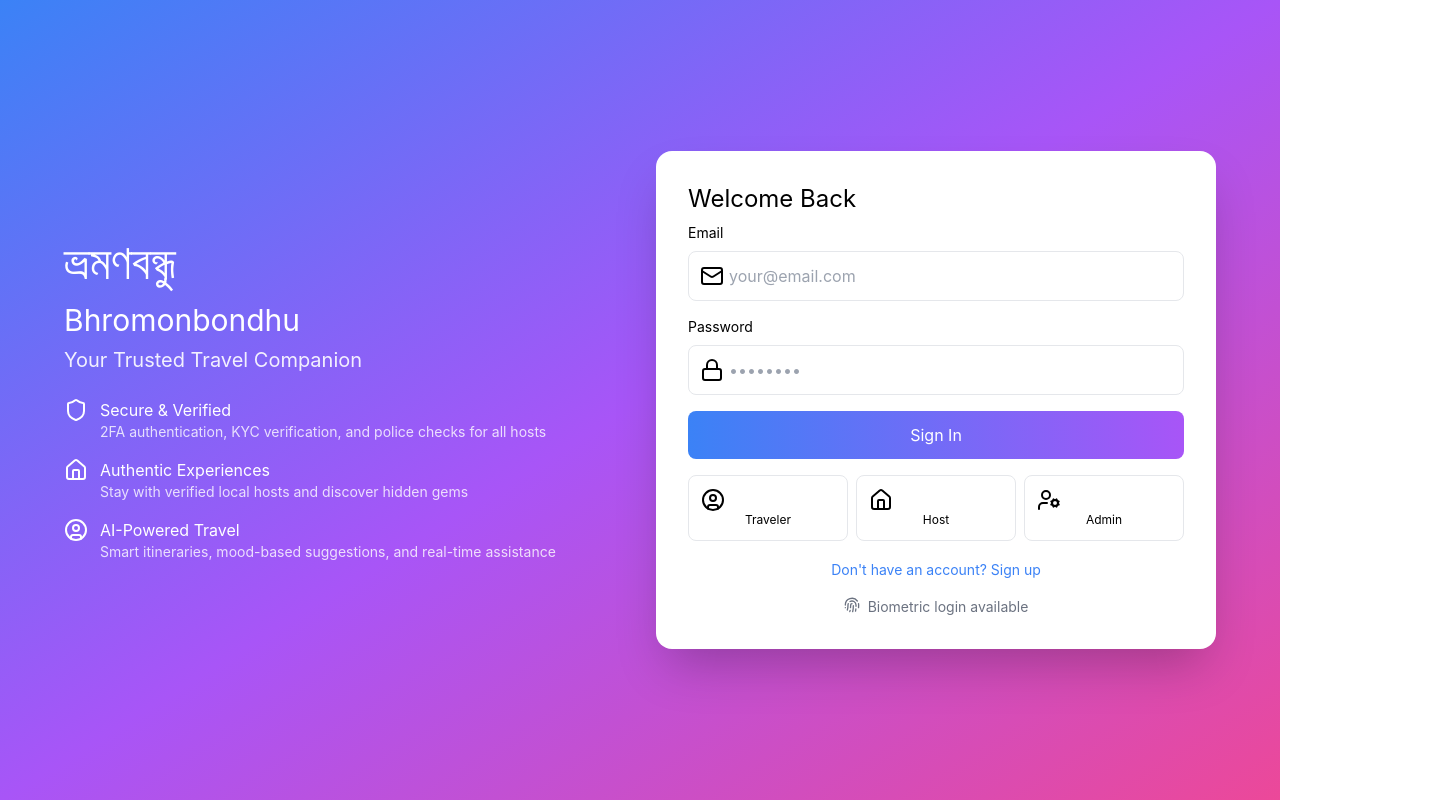
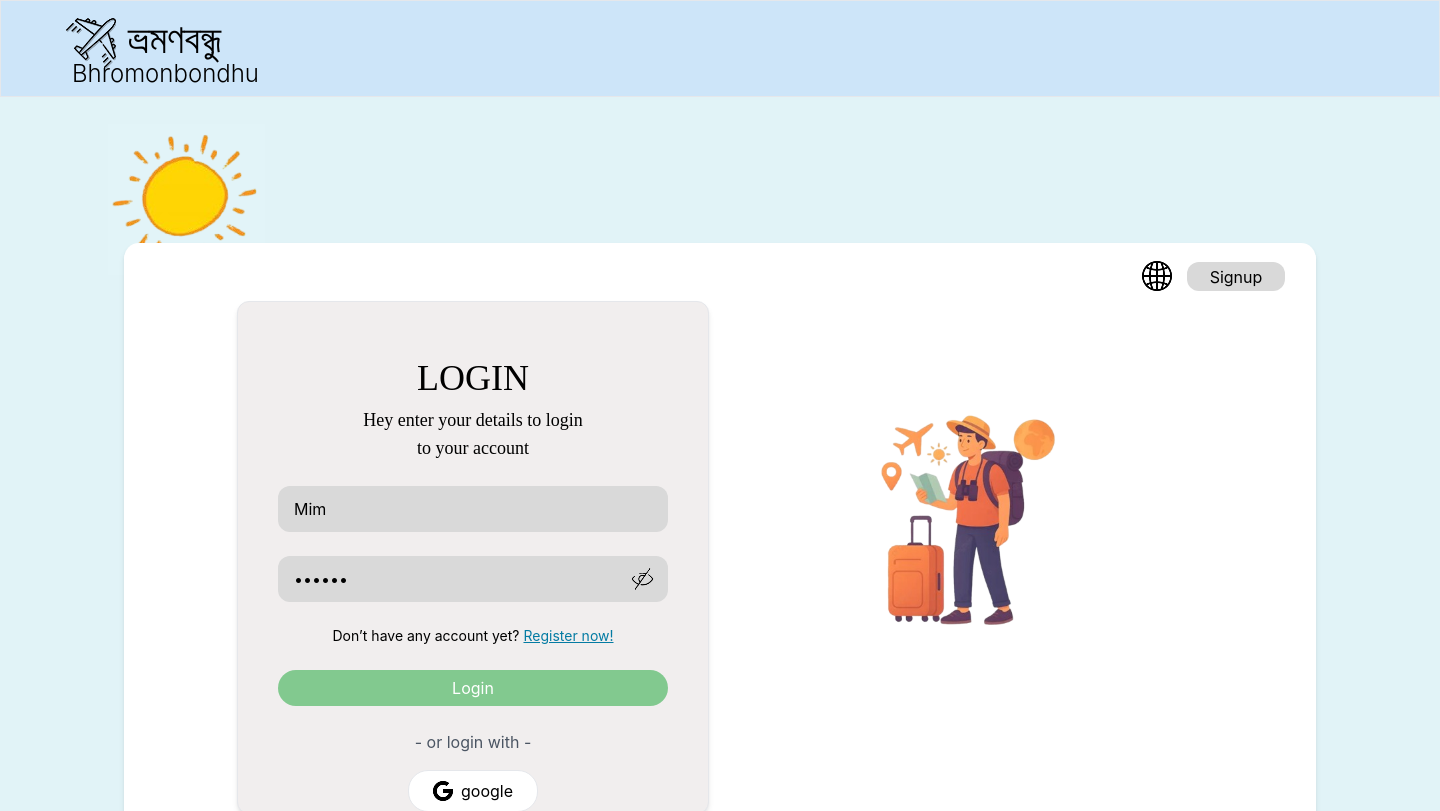
Before and after one commit to MariaSultana1/Bhromonbondhu, a React (Create React App) app in the folder sm-auth/: page /AdminPage in a window 1280 px wide. Shown: the top 811 px of the page, 1440 px wide, since content can reach past the window. Built offline with nearby package versions, Linux system fonts and the light colour scheme.

Commit message:
connection Authpage with Userpage

```diff
--- a/sm-auth/src/App.js
+++ b/sm-auth/src/App.js
@@ -1,27 +1,57 @@
-// import React from 'react';
-// import { BrowserRouter as Router, Routes, Route } from 'react-router-dom';
-// import HomePage from './components/HomePage';
-// import LoginPage from './components/Login';
-// import RegisterPage from './components/Register';
 
-
+// import { useState, useEffect } from 'react';
+// import TravelerDashboard from './components/TravelerDashboard';
+// import AuthPage from './components/AuthPage';
+// import HostDashboard from './components/HostDashboard';
+// import { AdminDashboard } from './components/AdminDashboard';
 
 // function App() {
+//   const [currentUser, setCurrentUser] = useState(null);
+//   const [isAuthenticated, setIsAuthenticated] = useState(false);
+
+//   useEffect(() => {
+
+//     const storedUser = localStorage.getItem('bhromonbondhu_user');
+//     if (storedUser) {
+//       const user = JSON.parse(storedUser);
+//       setCurrentUser(user);
+//       setIsAuthenticated(true);
+//     }
+//   }, []);
+
+//   const handleLogin = (user) => {
+//     setCurrentUser(user);
+//     setIsAuthenticated(true);
+//     localStorage.setItem('bhromonbondhu_user', JSON.stringify(user));
+//   };
+
+//   const handleLogout = () => {
+//     setCurrentUser(null);
+//     setIsAuthenticated(false);
+//     localStorage.removeItem('bhromonbondhu_user');
+//   };
+
+//   if (!isAuthenticated || !currentUser) {
+//     return <AuthPage onLogin={handleLogin} />;
+//   }
+
 //   return (
-//     <Router>
-//       <Routes>
-//         <Route path="/" element={<HomePage />} />
-//         <Route path="/login" element={<LoginPage />} />
-//         <Route path="/register" element={<RegisterPage />} />
-//         <Route path="/signup" element={<RegisterPage />} />
-
-//         {/* Alternative: Use AuthPages for both login/signup */}
-
-//       </Routes>
-//     </Router>
+//     <div className="min-h-screen bg-gray-50">
+//       {currentUser.type === 'traveler' && (
+//         <TravelerDashboard user={currentUser} onLogout={handleLogout} />
+//       )}
+//       {currentUser.type === 'host' && (
+//         <HostDashboard user={currentUser} onLogout={handleLogout} />
+//       )}
+//       {currentUser.type === 'admin' && (
+//         <AdminDashboard user={currentUser} onLogout={handleLogout} />
+//       )}
+//     </div>
 //   );
 // }
+
 // export default App;
+
 
 
 
@@ -36,7 +66,6 @@ function App() {
   const [isAuthenticated, setIsAuthenticated] = useState(false);
 
   useEffect(() => {
-
     const storedUser = localStorage.getItem('bhromonbondhu_user');
     if (storedUser) {
       const user = JSON.parse(storedUser);
@@ -57,9 +86,56 @@ function App() {
     localStorage.removeItem('bhromonbondhu_user');
   };
 
+
+  const handleDemoLogin = (type) => {
+    let user;
+    switch (type) {
+      case "traveler":
+        user = { type: "traveler", name: "Demo Traveler" };
+        break;
+      case "host":
+        user = { type: "host", name: "Demo Host" };
+        break;
+      case "admin":
+        user = { type: "admin", name: "Demo Admin" };
+        break;
+      default:
+        return;
+    }
+    handleLogin(user);
+  };
+
+  const demoButtons = [
+    { id: "traveler", label: "TravelerDashboard", top: "900px" },
+    { id: "host", label: "HostDashboard", top: "950px" },
+    { id: "admin", label: "AdminDashboard", top: "1000px" },
+  ];
+
+
   if (!isAuthenticated || !currentUser) {
-    return <AuthPage onLogin={handleLogin} />;
+    return (
+      <div className="relative min-h-screen bg-gray-50">
+        <AuthPage onLogin={handleLogin} />
+
+        <div
+  className="flex flex-col gap-4"
+  style={{ marginTop: "120px", marginLeft: "50px" }}
+>
+          {demoButtons.map((btn) => (
+            <button
+              key={btn.id}
+              onClick={() => handleDemoLogin(btn.id)}
+              className="bg-blue-500 text-white px-4 py-2 rounded hover:bg-blue-600"
+              style={{ top: btn.top, position: "absolute" }}
+            >
+              {btn.label}
+            </button>
+          ))}
+        </div>
+      </div>
+    );
   }
+
 
   return (
     <div className="min-h-screen bg-gray-50">
--- a/sm-auth/src/App.jsx
+++ b/sm-auth/src/App.jsx
@@ -30,11 +30,11 @@
 
 
 import { useState, useEffect } from 'react';
-//import { AuthPage } from './components/AuthPage';
+import { AuthPage } from './components/Login';
 import { TravelerDashboard } from './components/TravelerDashboard';
 import { HostDashboard } from './components/HostDashboard';
 import { AdminDashboard } from './components/AdminDashboard';
-import {Auth} from './components/Auth';
+
 
 function App() {
   const [currentUser, setCurrentUser] = useState(null);
@@ -63,7 +63,7 @@ function App() {
   };
 
   if (!isAuthenticated || !currentUser) {
-    return <Auth onLogin={handleLogin} />;
+    return <Login onLogin={handleLogin} />;
   }
 
   return (
--- a/sm-auth/src/components/AdminDashboard.jsx
+++ b/sm-auth/src/components/AdminDashboard.jsx
@@ -268,3 +268,4 @@ export function AdminDashboard({ user, onLogout }) {
     </div>
   );
 }
+export default AdminDashboard;
--- a/sm-auth/src/components/AuthPage.jsx
+++ b/sm-auth/src/components/AuthPage.jsx
@@ -1,253 +1,39 @@
-import { useState } from "react";
-import {
-  Mail,
-  Lock,
-  Phone,
-  Fingerprint,
-  Shield,
-  UserCircle,
-  Home,
-  UserCog,
-} from "lucide-react";
+import React, { useState } from "react";
+import Login from "./Login";
+import SignUpAs from "./SignUpas";
+import Register from "./Register";
 
-export default function AuthPage({ onLogin }) {
-  const [isLogin, setIsLogin] = useState(true);
-  const [email, setEmail] = useState("");
-  const [password, setPassword] = useState("");
-  const [phone, setPhone] = useState("");
-  const [name, setName] = useState("");
-  const [userType, setUserType] = useState("traveler");
-  const [use2FA, setUse2FA] = useState(false);
-  const [otpSent, setOtpSent] = useState(false);
-  const [otp, setOtp] = useState("");
+const AuthPage = () => {
+  const [page, setPage] = useState("login");
+  const [userType, setUserType] = useState(null);
 
-  const handleSubmit = (e) => {
-    e.preventDefault();
+  if (page === "login") {
+    return <Login goSignupAs={() => setPage("signupas")} />;
+  }
 
-    if (!isLogin && !otpSent) {
-      setOtpSent(true);
-      return;
-    }
-
-    const user = {
-      id: Math.random().toString(36).substr(2, 9),
-      name: name || "Demo User",
-      email,
-      type: userType,
-      verified: true,
-      kycCompleted: true,
-      avatar: `https://api.dicebear.com/7.x/avataaars/svg?seed=${email}`,
-    };
-
-    onLogin(user);
-  };
-
-  const handleQuickLogin = (type) => {
-    const users = {
-      traveler: {
-        id: "traveler-1",
-        name: "Riya Rahman",
-        email: "riya@example.com",
-        type: "traveler",
-        verified: true,
-        kycCompleted: true,
-        avatar: "https://api.dicebear.com/7.x/avataaars/svg?seed=riya",
-      },
-      host: {
-        id: "host-1",
-        name: "Karim Ahmed",
-        email: "karim@example.com",
-        type: "host",
-        verified: true,
-        avatar: "https://api.dicebear.com/7.x/avataaars/svg?seed=karim",
-      },
-      admin: {
-        id: "admin-1",
-        name: "Admin User",
-        email: "admin@bhromonbondhu.com",
-        type: "admin",
-        verified: true,
-        avatar: "https://api.dicebear.com/7.x/avataaars/svg?seed=admin",
-      },
-    };
-
-    if (users[type]) {
-      onLogin(users[type]);
-    }
-  };
+  if (page === "signupas") {
+    return (
+      <SignUpAs
+        selectTraveller={() => {
+          setUserType("traveller");
+          setPage("register");
+        }}
+        selectHost={() => {
+          setUserType("host");
+          setPage("register");
+        }}
+        goLogin={() => setPage("login")}
+      />
+    );
+  }
 
   return (
-    <div className="min-h-screen bg-gradient-to-br from-blue-500 via-purple-500 to-pink-500 flex items-center justify-center p-4">
-      <div className="max-w-6xl w-full grid md:grid-cols-2 gap-8">
-        {/* Branding */}
-        <div className="text-white flex flex-col justify-center space-y-6">
-          <div>
-            <h1 className="text-5xl mb-4">ভ্রমণবন্ধু</h1>
-            <h2 className="text-3xl mb-2">Bhromonbondhu</h2>
-            <p className="text-xl opacity-90">Your Trusted Travel Companion</p>
-          </div>
+    <Register
+      userType={userType}
+      goLogin={() => setPage("login")}
+      goBackToLogin={() => setPage("login")} // এইটা Create Account button এর জন্য
+    />
+  );
+};
 
-          <div className="space-y-4">
-            <Feature icon={<Shield />} title="Secure & Verified">
-              2FA authentication, KYC verification, and police checks for all hosts
-            </Feature>
-            <Feature icon={<Home />} title="Authentic Experiences">
-              Stay with verified local hosts and discover hidden gems
-            </Feature>
-            <Feature icon={<UserCircle />} title="AI-Powered Travel">
-              Smart itineraries, mood-based suggestions, and real-time assistance
-            </Feature>
-          </div>
-        </div>
-
-        {/* Auth Form */}
-        <div className="bg-white rounded-2xl shadow-2xl p-8">
-          <h2 className="text-2xl mb-2">
-            {isLogin ? "Welcome Back" : "Join Bhromonbondhu"}
-          </h2>
-
-          <form onSubmit={handleSubmit} className="space-y-4">
-            {!isLogin && (
-              <>
-                <Input
-                  label="Full Name"
-                  value={name}
-                  onChange={setName}
-                  placeholder="Enter your name"
-                />
-
-                <div className="grid grid-cols-2 gap-3">
-                  <RoleButton
-                    active={userType === "traveler"}
-                    onClick={() => setUserType("traveler")}
-                    icon={<UserCircle />}
-                    label="Travel"
-                  />
-                  <RoleButton
-                    active={userType === "host"}
-                    onClick={() => setUserType("host")}
-                    icon={<Home />}
-                    label="Host"
-                  />
-                </div>
-              </>
-            )}
-
-            <Input
-              label="Email"
-              icon={<Mail />}
-              type="email"
-              value={email}
-              onChange={setEmail}
-              placeholder="your@email.com"
-            />
-
-            {!otpSent && (
-              <Input
-                label="Password"
-                icon={<Lock />}
-                type="password"
-                value={password}
-                onChange={setPassword}
-                placeholder="••••••••"
-              />
-            )}
-
-            {!isLogin && !otpSent && (
-              <Input
-                label="Phone"
-                icon={<Phone />}
-                value={phone}
-                onChange={setPhone}
-                placeholder="+880 1XXX-XXXXXX"
-              />
-            )}
-
-            {otpSent && (
-              <input
-                value={otp}
-                onChange={(e) => setOtp(e.target.value)}
-                className="w-full px-4 py-3 border rounded-lg text-center"
-                placeholder="000000"
-                maxLength={6}
-                required
-              />
-            )}
-
-            <button className="w-full bg-gradient-to-r from-blue-500 to-purple-500 text-white py-3 rounded-lg">
-              {otpSent ? "Verify & Continue" : isLogin ? "Sign In" : "Create Account"}
-            </button>
-          </form>
-
-          <div className="mt-4 grid grid-cols-3 gap-2">
-            <QuickBtn icon={<UserCircle />} label="Traveler" onClick={() => handleQuickLogin("traveler")} />
-            <QuickBtn icon={<Home />} label="Host" onClick={() => handleQuickLogin("host")} />
-            <QuickBtn icon={<UserCog />} label="Admin" onClick={() => handleQuickLogin("admin")} />
-          </div>
-
-          <div className="mt-4 text-center">
-            <button
-              onClick={() => {
-                setIsLogin(!isLogin);
-                setOtpSent(false);
-              }}
-              className="text-sm text-blue-500"
-            >
-              {isLogin ? "Don't have an account? Sign up" : "Already have an account? Sign in"}
-            </button>
-          </div>
-
-          <div className="mt-4 flex justify-center gap-2 text-sm text-gray-500">
-            <Fingerprint className="w-4 h-4" />
-            Biometric login available
-          </div>
-        </div>
-      </div>
-    </div>
-  );
-}
-
-/* helpers */
-const Feature = ({ icon, title, children }) => (
-  <div className="flex gap-3">
-    {icon}
-    <div>
-      <h3>{title}</h3>
-      <p className="text-sm opacity-80">{children}</p>
-    </div>
-  </div>
-);
-
-const Input = ({ label, icon, value, onChange, ...rest }) => (
-  <div>
-    <label className="block text-sm mb-2">{label}</label>
-    <div className="relative">
-      {icon && <span className="absolute left-3 top-1/2 -translate-y-1/2">{icon}</span>}
-      <input
-        value={value}
-        onChange={(e) => onChange(e.target.value)}
-        className="w-full pl-10 pr-4 py-3 border rounded-lg"
-        {...rest}
-        required
-      />
-    </div>
-  </div>
-);
-
-const RoleButton = ({ active, icon, label, onClick }) => (
-  <button
-    type="button"
-    onClick={onClick}
-    className={`p-4 border-2 rounded-lg ${active ? "border-blue-500 bg-blue-50" : "border-gray-300"}`}
-  >
-    {icon}
-    <div className="text-sm">{label}</div>
-  </button>
-);
-
-const QuickBtn = ({ icon, label, onClick }) => (
-  <button onClick={onClick} className="p-3 border rounded-lg">
-    {icon}
-    <div className="text-xs">{label}</div>
-  </button>
-);
+export default AuthPage;
--- a/sm-auth/src/components/Login.jsx
+++ b/sm-auth/src/components/Login.jsx
@@ -1,9 +1,11 @@
 import React, { useState } from "react";
 
-const LoginPage = () => {
+const Login = ({ goSignupAs }) => {
   const [username, setUsername] = useState("Mim");
   const [password, setPassword] = useState("ab1234");
   const [showPassword, setShowPassword] = useState(false);
+
+
 
   const handleLogin = (e) => {
     e.preventDefault();
@@ -14,62 +16,52 @@ const LoginPage = () => {
     console.log("Google login attempted");
   };
 
+  const handleDemoLogin = (role) => {
+    console.log(`Demo login as ${role}`);
+
+  };
+
   return (
     <div className="bg-[#e1f3f7] overflow-hidden w-full min-w-[1440px] min-h-[1603px] relative">
 
 
-      <img
-        className="absolute top-0 left-0 w-[1440px] h-[77px]"
-        alt="LOGO"
-        src="/images/image 5.png"
-      />
+      <header className="absolute top-0 left-0 w-full h-[97px] bg-[#cde5f9] border backdrop-blur">
+        <img className="absolute top-[17px] left-[65px] w-[50px] h-[50px]" alt="Logo" src="/images/image 5.png" />
+        <div className="absolute top-[9px] left-[127px] text-[40px] font-serif">ভ্রমণবন্ধু</div>
+        <div className="absolute top-[57px] left-[71px] text-2xl font-light">Bhromonbondhu</div>
+      </header>
 
 
-      <img
-        className="absolute top-[892px] left-[692px] w-[748px] h-[711px] object-cover"
-        alt="Travel illustration"
-        src="/images/image 187.png"
-      />
-
-
-      <img
-        className="absolute top-[124px] left-[108px] w-[157px] h-[151px] object-cover"
-        alt="Sun"
-        src="/images/image 188.png"
-      />
-
+      <img className="absolute top-[892px] left-[692px] w-[748px] h-[711px] object-cover" alt="Travel illustration" src="/images/image 187.png" />
+      <img className="absolute top-[124px] left-[108px] w-[157px] h-[151px] object-cover" alt="Sun" src="/images/image 188.png" />
 
       <div className="absolute top-[243px] left-[124px] w-[1192px] h-[618px] bg-white rounded-[15px] shadow-md" />
 
-
-      <img
-        className="absolute top-[261px] left-[1142px] w-[30px] h-[30px]"
-        alt="Globe"
-        src="/images/image 174.png"
-      />
+      <img className="absolute top-[261px] left-[1142px] w-[30px] h-[30px]" alt="Globe" src="/images/image 174.png" />
 
 
-      <button className="absolute top-[262px] left-[1187px] w-[98px] h-[29px] bg-[#d9d9d9] rounded-xl">
+      <button
+        type="button"
+        onClick={goSignupAs}
+        className="absolute top-[262px] left-[1187px] w-[98px] h-[29px] bg-[#d9d9d9] rounded-xl"
+      >
         Signup
       </button>
 
 
-      <main className="absolute top-[301px] left-[237px] w-[472px] h-[513px] bg-[#f1eeee] rounded-xl border shadow-md">
-
-        <h1 className="text-4xl text-center mt-8 font-serif">LOGIN</h1>
-
-        <p className="text-center mt-4 text-lg font-serif">
+      <main className="absolute top-[301px] left-[237px] w-[472px] h-[513px] bg-[#f1eeee] rounded-xl border shadow-md p-10">
+        <h1 className="text-4xl text-center font-serif mt-4">LOGIN</h1>
+        <p className="text-center text-lg font-serif mt-2">
           Hey enter your details to login <br /> to your account
         </p>
 
-        <form onSubmit={handleLogin} className="mt-10 space-y-6 px-10">
-
+        <form onSubmit={handleLogin} className="mt-6 space-y-6">
           <input
             type="text"
             value={username}
             onChange={(e) => setUsername(e.target.value)}
+            placeholder="Username"
             className="w-full h-[46px] bg-[#d9d9d9] rounded-xl px-4"
-            placeholder="Username"
             required
           />
 
@@ -78,28 +70,24 @@ const LoginPage = () => {
               type={showPassword ? "text" : "password"}
               value={password}
               onChange={(e) => setPassword(e.target.value)}
+              placeholder="Password"
               className="w-full h-[46px] bg-[#d9d9d9] rounded-xl px-4 pr-12"
-              placeholder="Password"
               required
             />
-
             <button
               type="button"
               onClick={() => setShowPassword(!showPassword)}
               className="absolute top-[10px] right-[12px] w-[25px] h-[25px]"
             >
-              <img
-                src="/images/image 238.png"
-                alt="toggle password"
-              />
+              <img src="/images/image 238.png" alt="toggle password" />
             </button>
           </div>
 
           <p className="text-sm text-center">
             Don’t have any account yet?{" "}
-            <a href="/register" className="text-[#047ba3] underline">
+            <button type="button" onClick={goSignupAs} className="text-[#047ba3] underline">
               Register now!
-            </a>
+            </button>
           </p>
 
           <button
@@ -113,6 +101,7 @@ const LoginPage = () => {
         <p className="text-center mt-6 text-gray-600">- or login with -</p>
 
         <button
+          type="button"
           onClick={handleGoogleLogin}
           className="mx-auto mt-4 flex items-center gap-2 bg-white border rounded-[20px] px-6 py-2"
         >
@@ -121,36 +110,14 @@ const LoginPage = () => {
         </button>
       </main>
 
-{/* RIGHT SIDE TRAVEL SECTION */}
-<div className="absolute top-[320px] left-[760px] w-[430px] h-[540px] bg-white rounded-xl  flex flex-col items-center p-6">
 
-  <img
-    src="/images/TRAVEL.png"
-    alt="Travel illustration"
-    className="mt-8 w-[360px] h-auto object-contain"
-  />
-
-</div>
+      <div className="absolute top-[320px] left-[760px] w-[430px] h-[540px] bg-white rounded-xl flex flex-col items-center p-6">
+        <img src="/images/TRAVEL.png" alt="Travel illustration" className="mt-8 w-[360px] h-auto object-contain" />
+      </div>
 
 
-
-      <header className="absolute top-0 left-0 w-full h-[97px] bg-[#cde5f9] border backdrop-blur">
-        <img
-          className="absolute top-[17px] left-[65px] w-[50px] h-[50px]"
-          alt="Logo"
-          src="/images/image 5.png"
-        />
-
-        <div className="absolute top-[9px] left-[127px] text-[40px] font-serif">
-          ভ্রমণবন্ধু
-        </div>
-
-        <div className="absolute top-[57px] left-[71px] text-2xl font-light">
-          Bhromonbondhu
-        </div>
-      </header>
     </div>
   );
 };
 
-export default LoginPage;
+export default Login;
```
Also changed, not shown: sm-auth/src/components/Register.jsx (+18 -16 lines), sm-auth/src/components/SignUpas.jsx (+55 -56 lines), sm-auth/public/images/image 314.png (renamed from sm-auth/public/images/image 314 (1).png), sm-auth/src/components/TravelerDashboard.jsx (line endings or trailing spaces).
